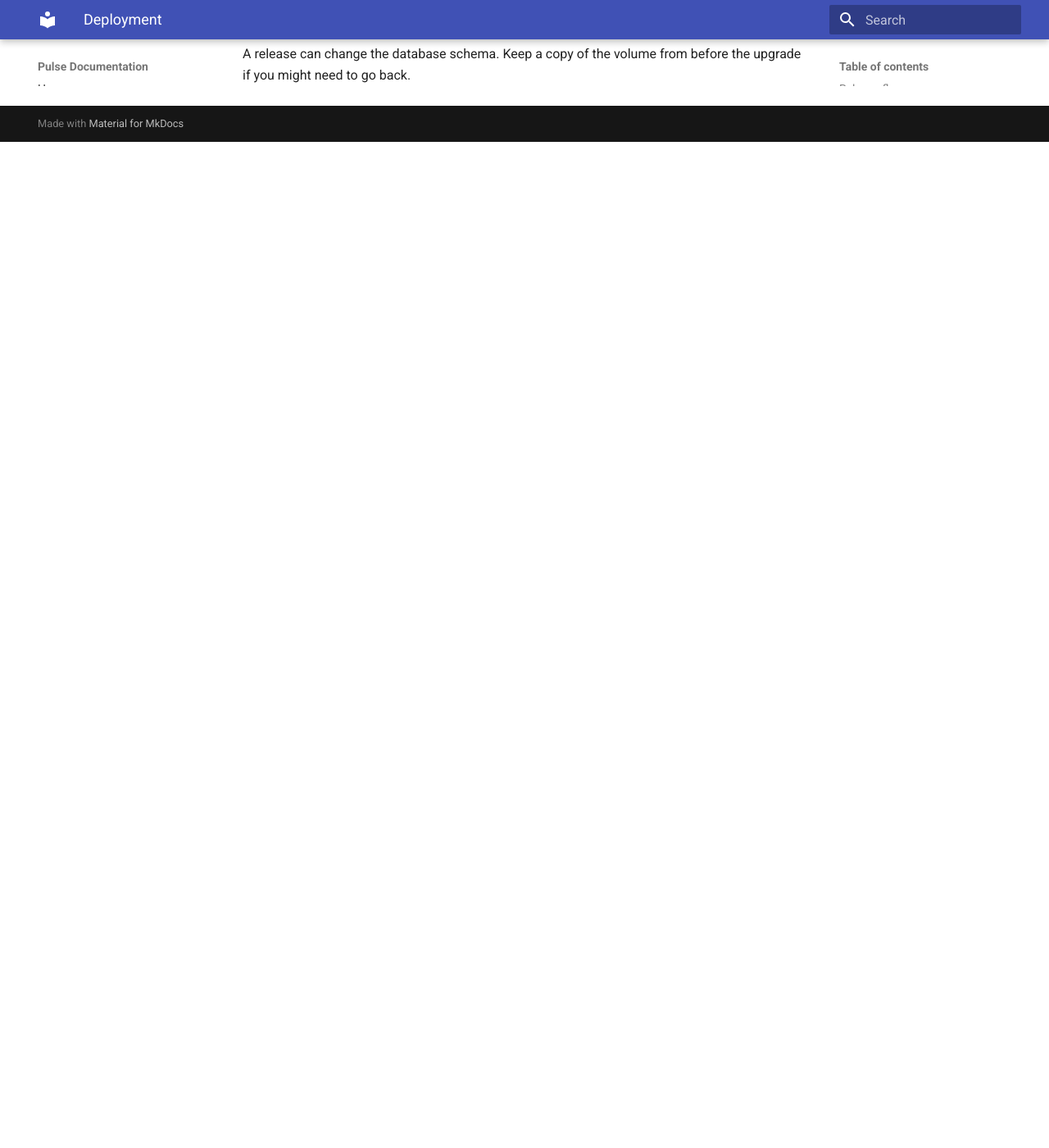
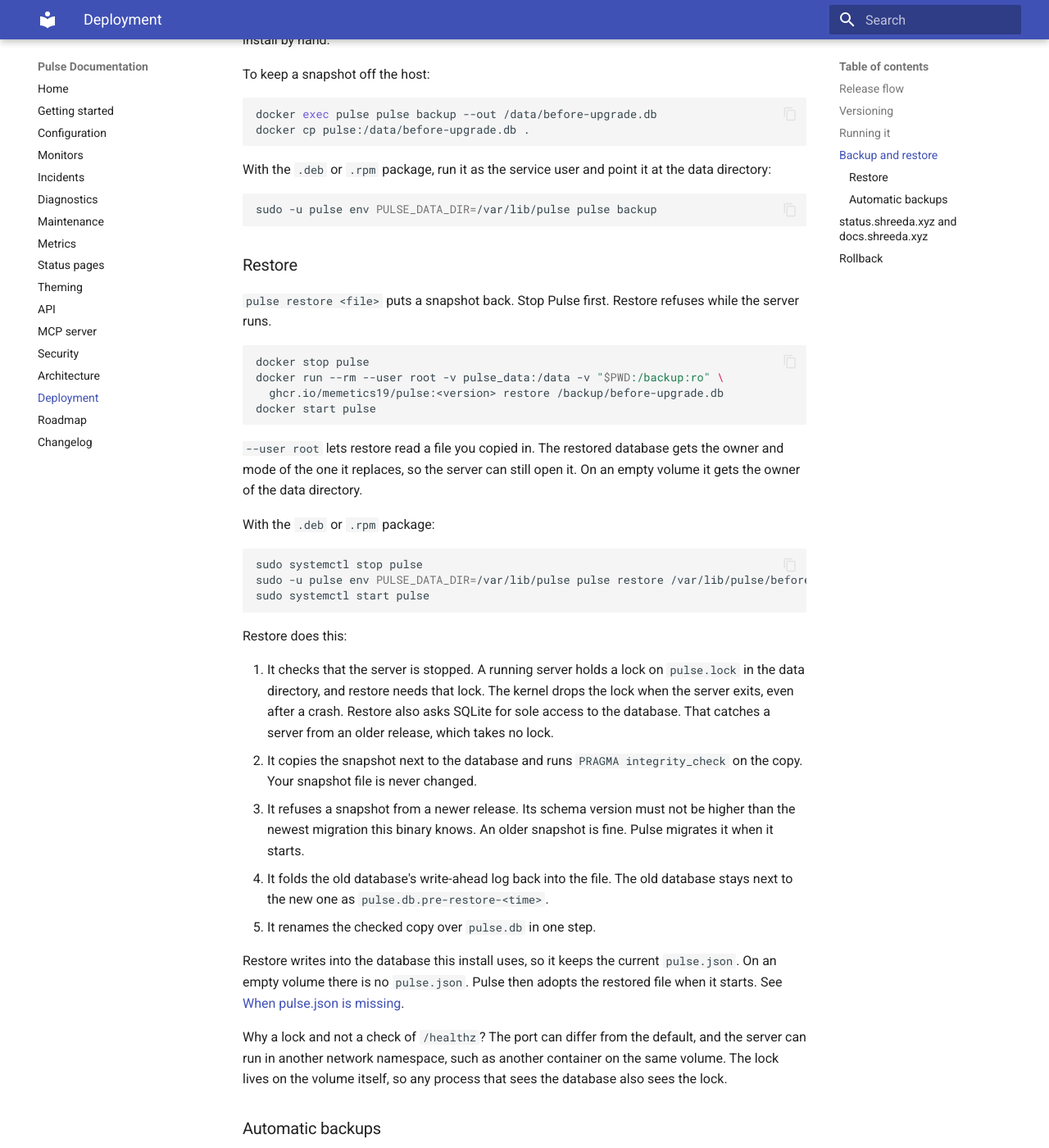
Before and after one commit to memetics19/pulse, an MkDocs documentation site: the page built from docs/deployment.md, in a window 1280 px wide and 1400 px high, scrolled down 2313 px. Shown: the whole window at 82% size. Built offline with MkDocs 1.6.1 and Material for MkDocs 9.7.7, drawn with Linux system fonts in a browser that asks for light colours; before the commit the page ends 2486 px from its top, so only the background shows below that; some of the changed text lies outside the part shown.

Commit message:
docs: backup and restore in the deployment guide
pulse backup replaces stopping the container to copy the volume.

````diff
--- a/docs/deployment.md
+++ b/docs/deployment.md
@@ -81,6 +81,116 @@
 docker run -d --name pulse -p 9090:9090 -e PULSE_PORT=9090 -v pulse_data:/data ghcr.io/memetics19/pulse:latest
 ```
 
+## Backup and restore
+
+`pulse backup` copies the database while Pulse runs. You no longer need to stop the
+container and copy the volume.
+
+```sh
+docker exec pulse pulse backup
+```
+
+It writes a snapshot with SQLite's `VACUUM INTO`. The snapshot is one consistent file with
+no `-wal` or `-shm`. Pulse keeps serving pages and checking monitors while it runs. Do not
+copy a live `pulse.db` with `cp`. Recent changes can still sit in `pulse.db-wal`, and a
+copy of the main file alone can be torn.
+
+Pulse checks the snapshot with `PRAGMA integrity_check`, then prints its path and size:
+
+```text
+backup written: /data/pulse-backup-20261030T101500Z.db (212992 bytes, schema version 14)
+pulse.json copied to /data/pulse-backup-20261030T101500Z.db.json
+```
+
+Without `--out`, the snapshot goes next to the database. Use `--out <file>` to choose the
+file. Pulse never replaces a file that exists. It also copies `pulse.json` beside the
+snapshot as `<file>.json`. Restore does not need that copy. It records the setup state in
+case you rebuild an install by hand.
+
+To keep a snapshot off the host:
+
+```sh
+docker exec pulse pulse backup --out /data/before-upgrade.db
+docker cp pulse:/data/before-upgrade.db .
+```
+
+With the `.deb` or `.rpm` package, run it as the service user and point it at the data
+directory:
+
+```sh
+sudo -u pulse env PULSE_DATA_DIR=/var/lib/pulse pulse backup
+```
+
+### Restore
+
+`pulse restore <file>` puts a snapshot back. Stop Pulse first. Restore refuses while the
+server runs.
+
+```sh
+docker stop pulse
+docker run --rm --user root -v pulse_data:/data -v "$PWD:/backup:ro" \
+  ghcr.io/memetics19/pulse:<version> restore /backup/before-upgrade.db
+docker start pulse
+```
+
+`--user root` lets restore read a file you copied in. The restored database gets the owner
+and mode of the one it replaces, so the server can still open it. On an empty volume it
+gets the owner of the data directory.
+
+With the `.deb` or `.rpm` package:
+
+```sh
+sudo systemctl stop pulse
+sudo -u pulse env PULSE_DATA_DIR=/var/lib/pulse pulse restore /var/lib/pulse/before-upgrade.db
+sudo systemctl start pulse
+```
+
+Restore does this:
+
+1. It checks that the server is stopped. A running server holds a lock on `pulse.lock` in
+   the data directory, and restore needs that lock. The kernel drops the lock when the
+   server exits, even after a crash. Restore also asks SQLite for sole access to the
+   database. That catches a server from an older release, which takes no lock.
+2. It copies the snapshot next to the database and runs `PRAGMA integrity_check` on the
+   copy. Your snapshot file is never changed.
+3. It refuses a snapshot from a newer release. Its schema version must not be higher than
+   the newest migration this binary knows. An older snapshot is fine. Pulse migrates it
+   when it starts.
+4. It folds the old database's write-ahead log back into the file. The old database stays
+   next to the new one as `pulse.db.pre-restore-<time>`.
+5. It renames the checked copy over `pulse.db` in one step.
+
+Restore writes into the database this install uses, so it keeps the current
+`pulse.json`. On an empty volume there is no `pulse.json`. Pulse then adopts the restored
+file when it starts. See [When pulse.json is missing](configuration.md#when-pulsejson-is-missing).
+
+Why a lock and not a check of `/healthz`? The port can differ from the default, and the
+server can run in another network namespace, such as another container on the same
+volume. The lock lives on the volume itself, so any process that sees the database also
+sees the lock.
+
+### Automatic backups
+
+Set `PULSE_BACKUP_DIR` and the server takes a snapshot there once a day. It keeps the
+newest seven. Set `PULSE_BACKUP_KEEP` to keep a different number. The snapshots are named
+`pulse-auto-<time>.db`, each with its copy of `pulse.json`. Retention removes only files
+with that name, so a backup you take by hand in the same directory stays.
+
+```yaml
+environment:
+  PULSE_BACKUP_DIR: /data/backups
+  PULSE_BACKUP_KEEP: "7"
+```
+
+The first snapshot comes about a minute after the server starts, unless the directory
+already holds one from the last 24 hours. A snapshot that fails is logged, and the next
+try comes an hour later. A directory on the data volume does not survive the loss of that
+volume. Copy the snapshots somewhere else as well.
+
+The `.deb` and `.rpm` service can only write under `/var/lib/pulse`. Use a directory there,
+such as `/var/lib/pulse/backups`, or add yours to `ReadWritePaths` in a drop-in for the
+unit.
+
 ## status.shreeda.xyz and docs.shreeda.xyz
 
 The public instance runs in a homelab managed by
@@ -104,5 +214,6 @@
 docker run -d --name pulse -p 8080:8080 -v pulse_data:/data ghcr.io/memetics19/pulse:<previous-version>
 ```
 
-A release can change the database schema. Keep a copy of the volume from before the upgrade
-if you might need to go back.
+A release can change the database schema, and an older release cannot open a newer schema.
+Take a snapshot with `pulse backup` before you upgrade. To go back, start the previous
+version with that snapshot restored. See [Restore](#restore).
````
Also changed, not shown: docs/configuration.md (+3 -1 lines).
